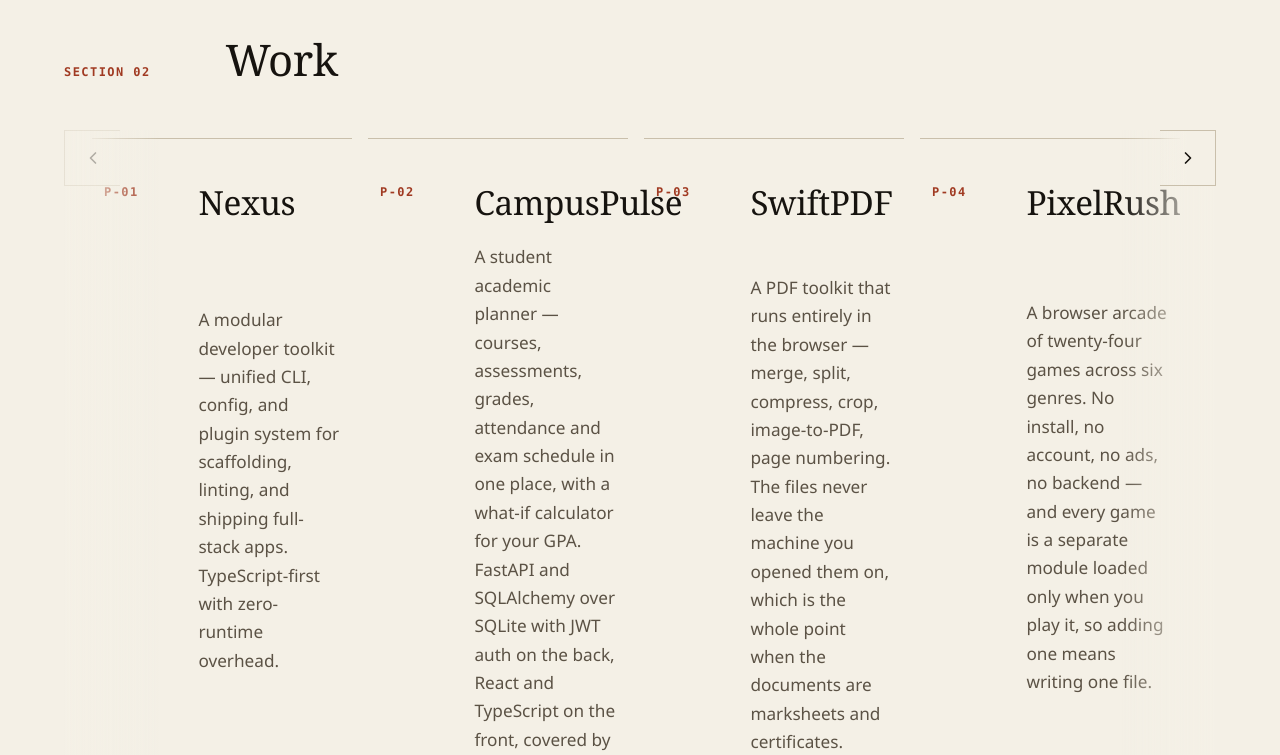
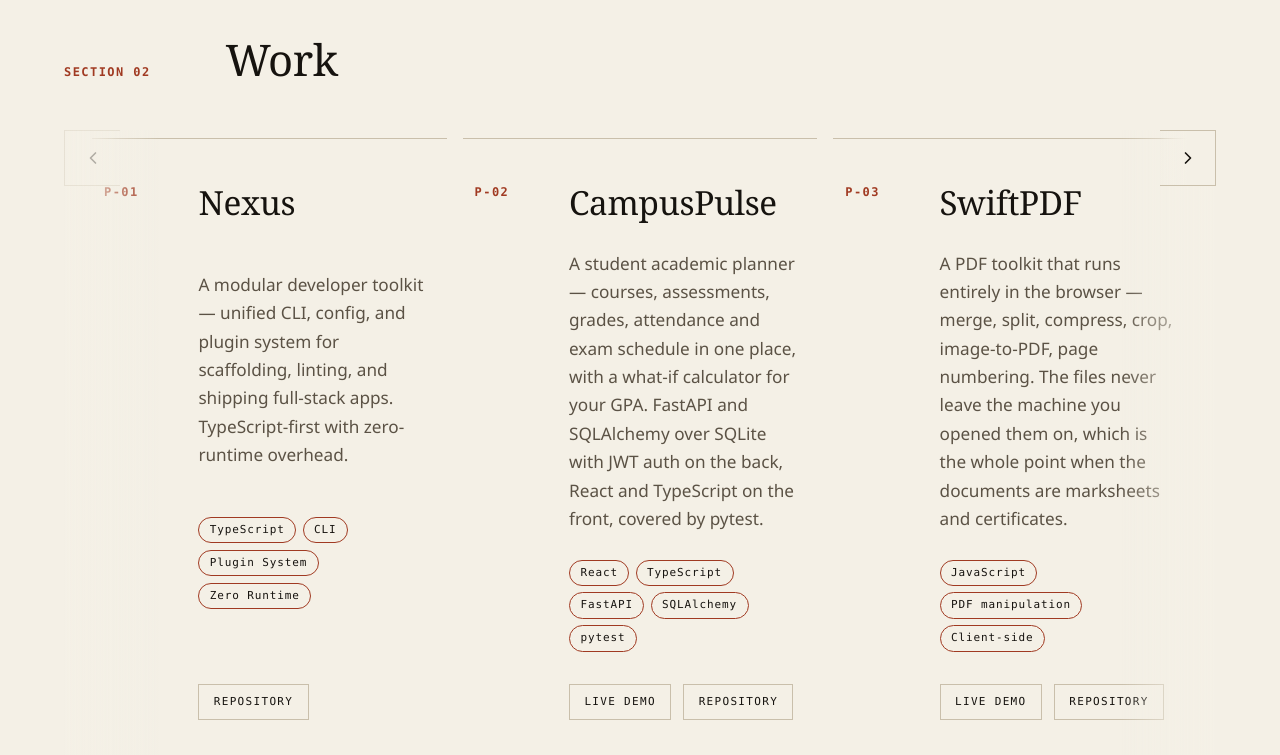
Before and after one commit to Utkarshkr6624/Potfolio, a plain HTML site: page index.html in a window 1280 px wide. Shown: the part 1460-2215 px from the top of the page. Drawn offline with Linux system fonts and the light colour scheme.

Commit message:
Change carousel to display 3 projects at a time (was 5)

```diff
--- a/script.js
+++ b/script.js
@@ -559,7 +559,7 @@
     }
 
     function scrollTrack(direction) {
-      var amount = getScrollAmount() * 5; // Scroll 5 items at a time
+      var amount = getScrollAmount() * 3; // Scroll 3 items at a time
       track.scrollBy({ left: direction * amount, behavior: 'smooth' });
     }
 
--- a/styles.css
+++ b/styles.css
@@ -1029,9 +1029,9 @@ section[id] {
 
 /* Carousel-specific overrides — narrower cards need 2-col layout, not 3 */
 .projects-track .row {
-  flex: 0 0 calc(20% - 0.8rem);
-  min-width: 260px;
-  max-width: 320px;
+  flex: 0 0 calc(33.333% - 0.67rem);
+  min-width: 280px;
+  max-width: 380px;
 }
 
 @media (min-width: 900px) {
```
